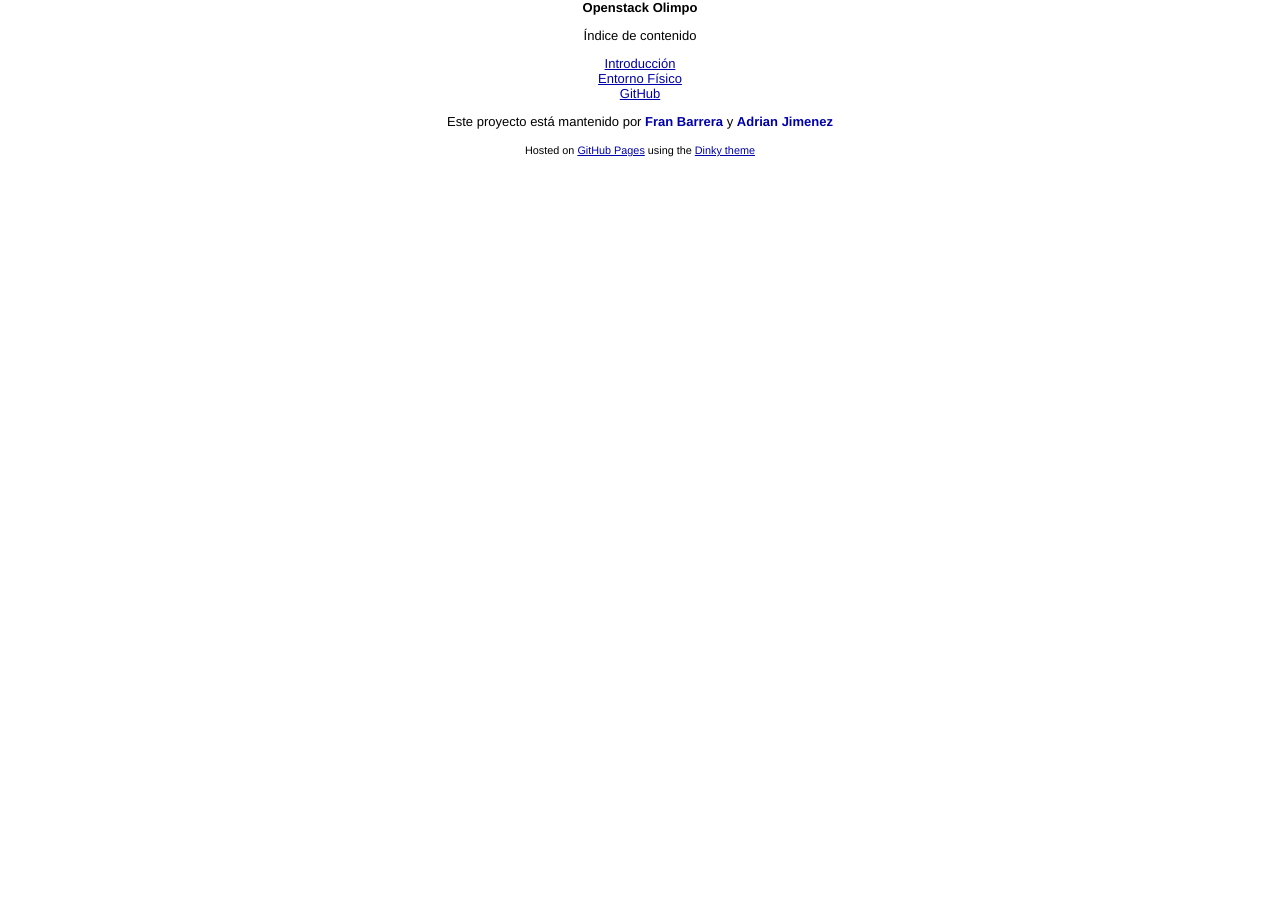
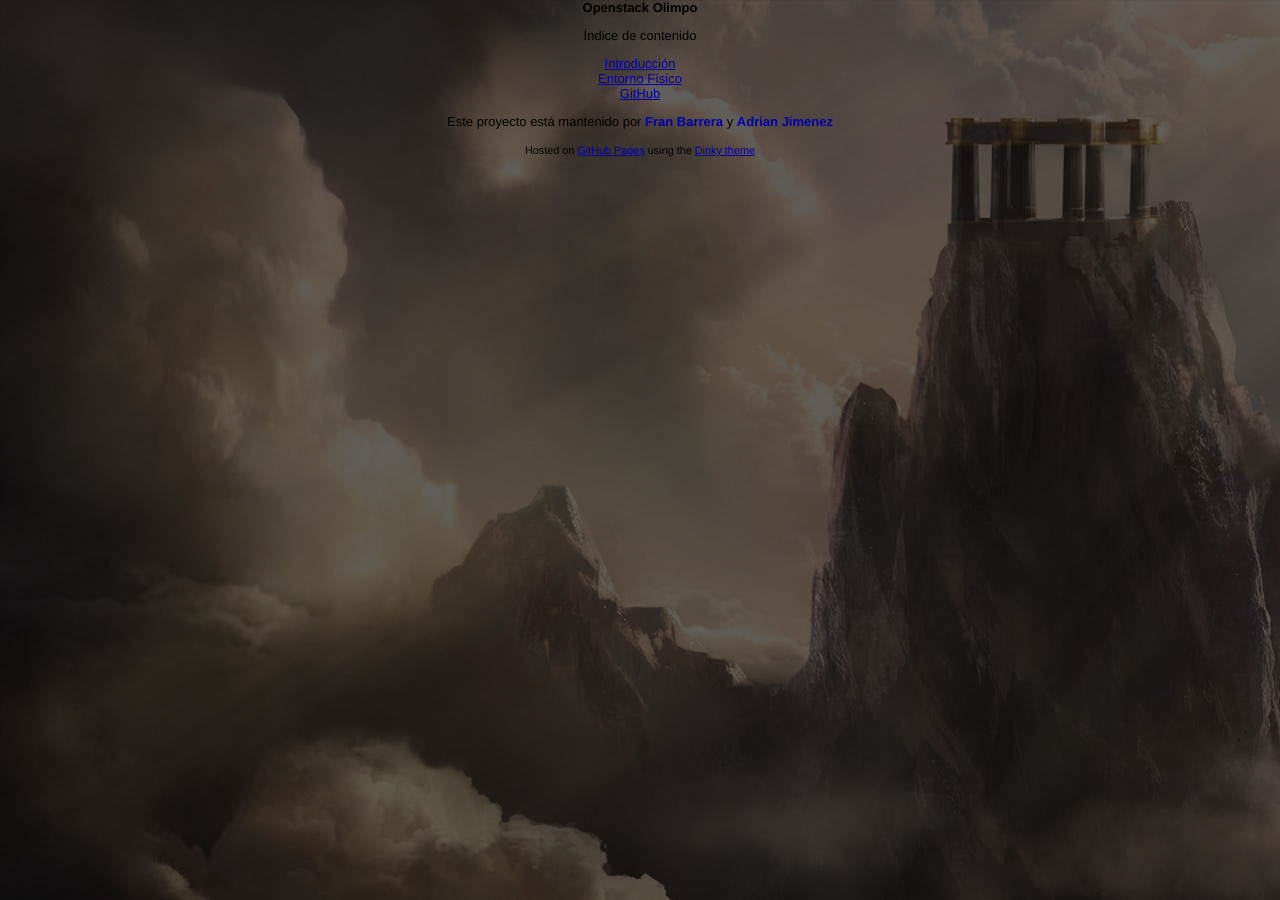
Before and after one commit to openstack-olimpo/openstack-olimpo.github.io, a Jekyll site: the page index.html, which Jekyll copies as it is, in a window 1280 px wide. Built offline with Jekyll 4.4.1, drawn with Linux system fonts in a browser that asks for light colours.

Commit message:
añadir background

```diff
--- a/css/main.css
+++ b/css/main.css
@@ -13,6 +13,8 @@
 html, body { height: 100%; }
 
 body {
+  background-image: url("../img/Olimpo.jpg");
+  background-repeat: no-repeat;
   background-color: #FFF;
   font: 13.34px Helvetica, Arial, sans-serif;
   font-size: small;
```
